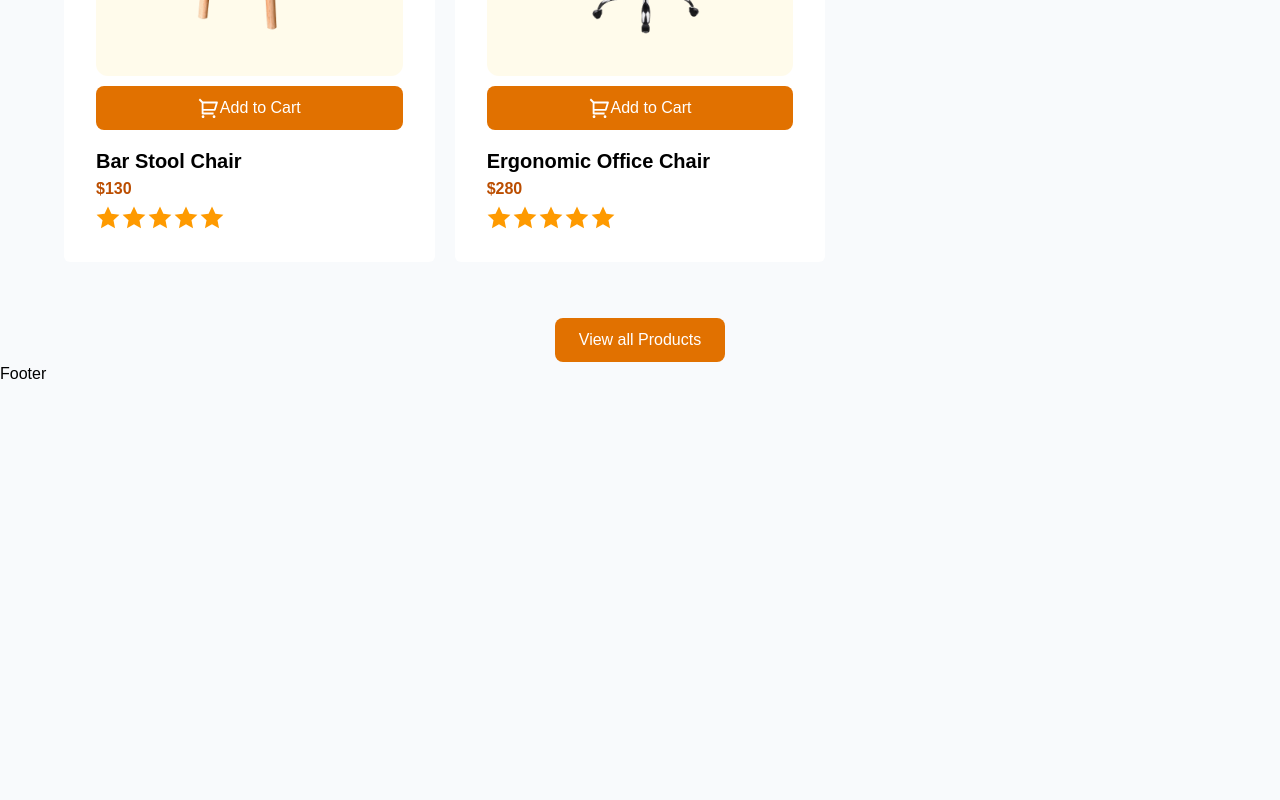
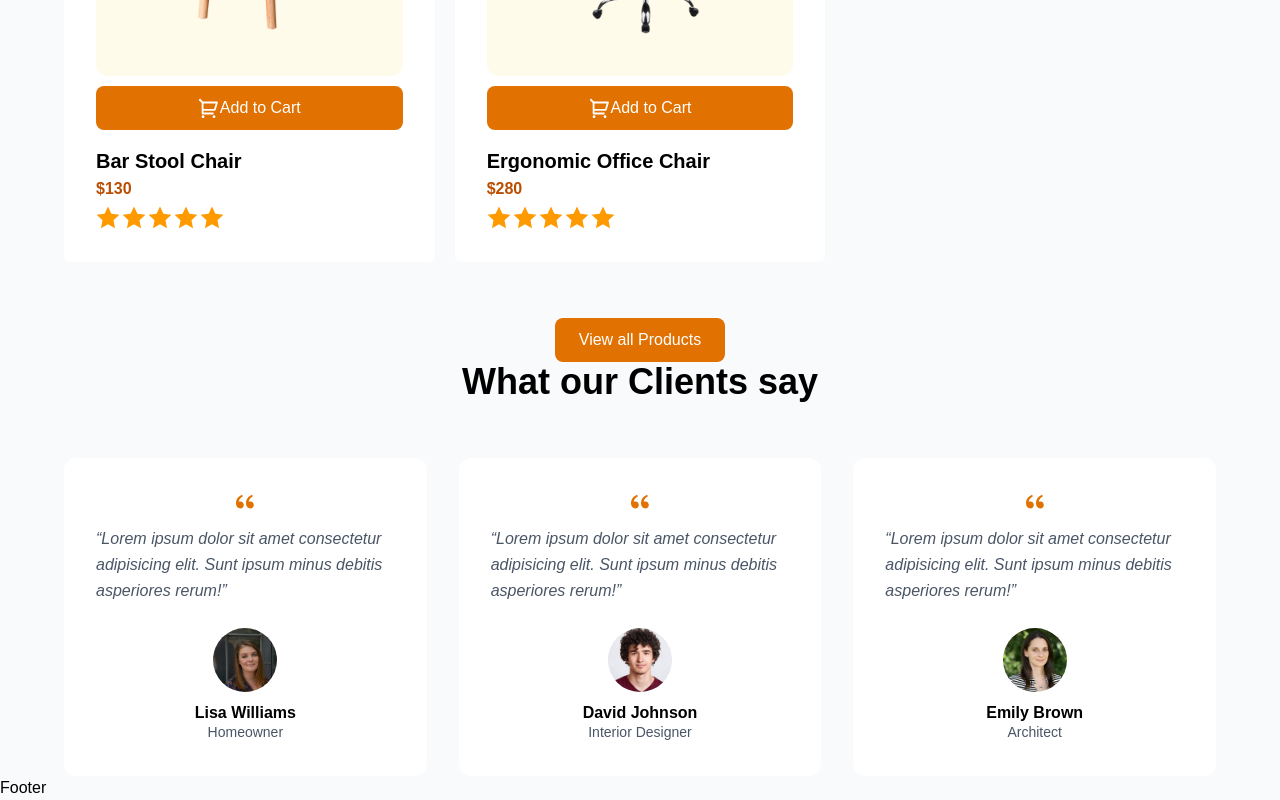
Before and after one commit to AnJungGeon/e-commerce-website-v1, a Next.js app: page / in a window 1280 px wide. Shown: the part 3155-3955 px from the top of the page. Before the commit the page ends 3541 px from the top, so only its background shows below. Built offline with nearby package versions, Linux system fonts and the light colour scheme; a web font is replaced by a local one.

Commit message:
feat: 고객 후기 추가

```diff
--- a/app/page.tsx
+++ b/app/page.tsx
@@ -1,8 +1,9 @@
 import React from "react";
-import {categoryItems, allProducts } from "@/data/data";
+import {categoryItems, allProducts, testimonials } from "@/data/data";
 import Image from "next/image";
 import ProductCard from "@/components/ProductCard";
 import Link from "next/link";
+import { RiDoubleQuotesL } from "@remixicon/react";
 
 export default function Home(){
   return <>
@@ -32,7 +33,7 @@ export default function Home(){
         <div className="bg-white border border-amber-100 block hover:bg-amber-50
         rounded-xl px-10 py-8 transition
         cursor-pointer" key={item.id}>
-          {/* Titel and quantity */}
+          {/* Title and quantity */}
           <div>
             <h2 className="text-2xl">{item.title}</h2>
             <p className="text-gray-500">{item.quantity}</p>
@@ -70,5 +71,42 @@ export default function Home(){
       mx-auto max-w-max">View all Products</Link>
     </div>
   </section>
+
+  <section>
+    <div className="container">
+        {/* Title */}
+        <h2 className="section-title text-center">What our Clients say</h2>
+        {/* wrapper */}
+        <div className="grid gap-8 sm:grid-cols-2
+        lg:grid-cols-3 mt-11 lg:mt-14">
+          {testimonials.map(testimonial =>(
+            //Card
+            <div className="bg-white rounded-xl p-8 flex flex-col
+            items-center" key={testimonial.id}>
+              <span className="text-amber-600 mb-3">
+                  <RiDoubleQuotesL/>
+              </span>
+              <p className="text-gray-600 mb-6 italic">
+                &ldquo;{testimonial.quote}&rdquo;
+              </p>
+              {/* author info */}
+              <div className="flex flex-col items-center mt-auto">
+                {/* img */}
+                <div className="size-16">
+                  <Image src={testimonial.img} alt={testimonial.name}
+                  width={150} height={150}
+                  className="w-full h-full rounded-full object-cover"/>
+                </div>
+                {/* content */}
+                <div className="mt-3 text-center">
+                  <h3 className="">{testimonial.name}</h3>
+                  <p className="text-sm text-gray-600">{testimonial.role}</p>
+                </div>
+              </div>
+            </div>
+          ))}
+        </div>
+    </div>
+  </section>
   </>
 }
```
